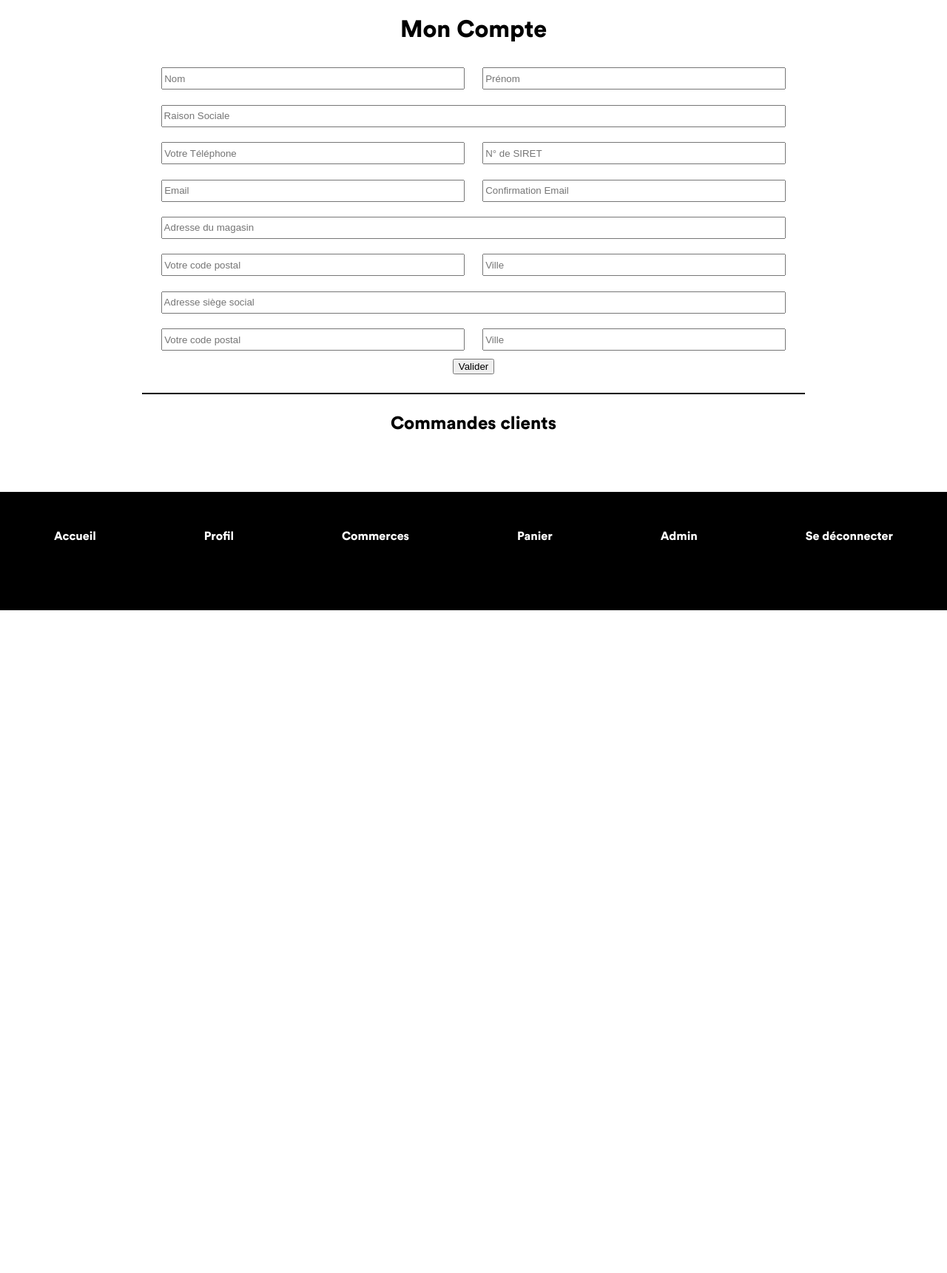
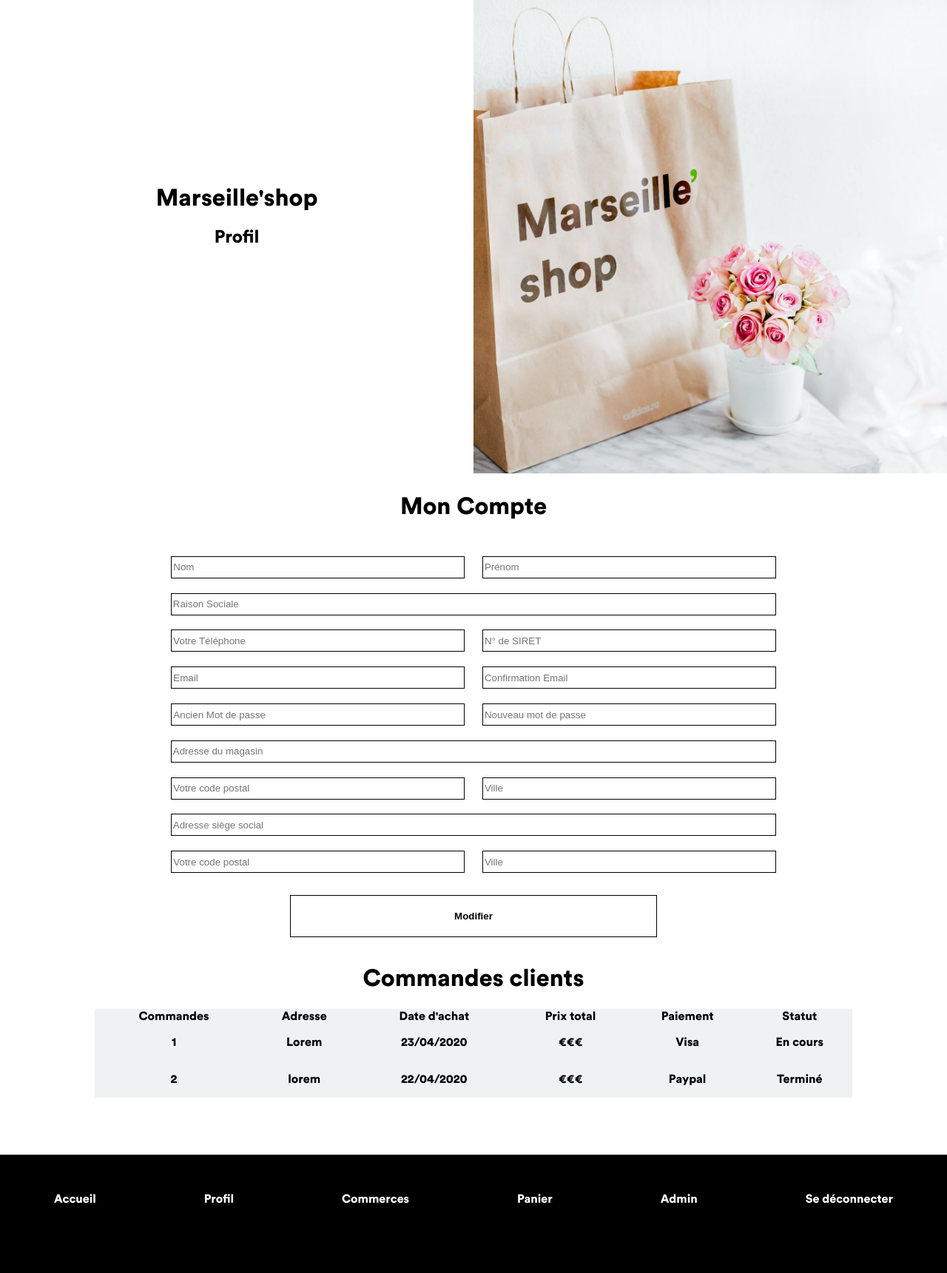
Before and after one commit to celine-emptoz-lacote/confinement, a PHP site: page /profil_commercant.php in a window 1280 px wide. Shown: the part 80-1801 px from the top of the page at 74% size. Before the commit the page ends 905 px from the top, so only its background shows below. Run offline with PHP 8.4, Linux system fonts and the light colour scheme.

Commit message:
Réalisation page inscription_commercant.php et profil_commercant.php

```diff
--- a/css/styles.css
+++ b/css/styles.css
@@ -60,12 +60,12 @@ header nav a:hover{
     transform: scale(1.2);
 }
 /*MAIN*/
-#first-section{
+.first-section{
     display: flex;
     justify-content: space-around;
-    padding: 5%;
+
 }
-#connect{
+.connect{
     display: flex;
     flex-direction: column;
     justify-content: center;
@@ -73,12 +73,12 @@ header nav a:hover{
     width: 50%;
     padding: 1em;
 }
-#connect h1{
+.connect h1{
     margin: 0;
     font-size: 2em;
 
 }
-#connect a{
+.connect a{
     width: 40%;
     text-decoration: none;
     background: black;
@@ -88,10 +88,10 @@ header nav a:hover{
     text-align: center;
 
 }
-#index-image-shop{
+.index-image-shop{
     width: 50%;
 }
-#index-image-shop img{
+.index-image-shop img{
     width: 100%;
 
 
@@ -275,7 +275,31 @@ form input {
 input[type="submit"] {
     width: 30%;
 }
+/**Inscription commerçant**/
 
+.main-pro-form{
+    background: #eef2f3;
+    height: 100%;
+}
+.pro-form{
+    margin: auto;
+    width: 80%;
+    padding: 1em;
+
+}
+.pro-form input{
+    border: 1px solid black;
+
+}
+.valider{
+    padding: 2%;
+    width: 50%;
+    margin-top: 2%;
+    background: white;
+    font-weight: bold;
+    border: 1px solid black;
+    cursor: pointer;
+}
 
 
 /****** profil ***/
@@ -284,6 +308,31 @@ input[type="submit"] {
     margin: 2% auto;
     border: 1px solid black;
 }
+/**Profil commerçant**/
+.profil-pro h2{
+    text-align: start;
+
+}
+.profil_table2 {
+    width: 80%;
+    margin: auto;
+    border-collapse: collapse;
+    font-size: 16px;
+}
+
+.profil_table2 thead tr {
+    background-color: #c2c6c7;
+    border-top: 1px solid black;
+    border-bottom: 1px solid black;
+}
+
+.profil_table2 tbody {
+    background-color: #eef2f3;
+}
+.profil_table2  td {
+    padding: 1.5%;
+}
+
 
 /****** CONNEXION ****/
 
--- a/profil_commercant.php
+++ b/profil_commercant.php
@@ -17,20 +17,31 @@
             <a href="#">Se déconnecter</a>
         </nav>
     </header>
-    <main>
+    <main class="profil-pro">
+    <section class="first-section">
+            <section class="connect">
+                <h1 class="index-shop-name"> Marseille'shop</h1>
+                <h2>Profil<h2>
+
+            </section>
+            <section class="index-image-shop">
+                <img src="src/images/marseilleshop.png" alt="Photo illustration">
+            </section>
+        </section>
+
         <h1>Mon Compte</h1>
+        <section>
             <form action="" method="" class="pro-form">
                 <div>
-                <input  type="password" name="" id="" placeholder="Nom" required>
-                <input type="password" name="" id="" placeholder="Prénom" required>
+                    <input  type="text" name="" id="" placeholder="Nom" required>
+                    <input type="text" name="" id="" placeholder="Prénom" required>
                 </div>
+
 
                 <input  type="text" name="" id="" placeholder="Raison Sociale"   required>
 
                 <div>
-                <input type="tel" id="" name="" placeholder="Votre Téléphone"
-             pattern="[0-9]{2}-[0-9]{2}-[0-9]{2}-[0-9]{2}-[0-9]{2}" placeholder="06-XX-XX-XX-XX"
-             >
+                    <input type="tel" id="" name="" placeholder="Votre Téléphone" pattern="[0-9]{2}-[0-9]{2}-[0-9]{2}-[0-9]{2}-[0-9]{2}" placeholder="06-XX-XX-XX-XX" >
                     <input type="number" id="" name="" placeholder="N° de SIRET">
                 </div>
 
@@ -38,6 +49,11 @@
 
                     <input type="email" name="" id="" placeholder="Email" required>
                     <input type="text" name="" id="" placeholder="Confirmation Email" required>
+                </div>
+
+                <div>
+                    <input  type="password" name="" id="" placeholder="Ancien Mot de passe" required>
+                    <input type="password" name="" id="" placeholder="Nouveau mot de passe" required>
                 </div>
 
 
@@ -55,13 +71,43 @@
                     <input type="text" id="" name="" placeholder="Ville" required>
                 </div>
 
-            <button type="submit">Valider</button>
+                <button  class="valider" type="submit">Modifier</button>
+
 
 
             </form>
-        <hr class="profil_hr">
+        </section >
+        <h1>Commandes clients<h1>
         <section>
-            <h1>Commandes clients<h1>
+            <table class="profil_table2">
+                <tbody>
+                <tr>
+                    <th>Commandes</th>
+                    <th>Adresse</th>
+                    <th>Date d'achat</th>
+                    <th>Prix total</th>
+                    <th>Paiement</th>
+                    <th>Statut</th>
+                </tr>
+                <tr>
+                    <td>1</td>
+                    <td>Lorem</td>
+                    <td>23/04/2020</td>
+                    <td>€€€</td>
+                    <td>Visa</td>
+                    <td>En cours</td>
+                </tr>
+                <tr>
+                    <td>2</td>
+                    <td>lorem</td>
+                    <td>22/04/2020</td>
+                    <td>€€€</td>
+                    <td>Paypal</td>
+                    <td>Terminé</td>
+                </tr>
+            </tbody>
+            </table>
+
         </section>
     </main>
 
```
Also changed, not shown: index.php (+4 -4 lines), inscription_commercant.php (+20 -5 lines), repertoire_commercant.php (added, +37 -0 lines), src/images/images-boutiques/Kaas.jpeg (renamed from css/images/images-boutiques/Kaas.jpeg), src/images/images-boutiques/P222335.png (renamed from css/images/images-boutiques/P222335.png), src/images/images-boutiques/beef-1814638_1280.webp (renamed from css/images/images-boutiques/beef-1814638_1280.webp), src/images/images-boutiques/cheese-1238395_1280.webp (renamed from css/images/images-boutiques/cheese-1238395_1280.webp), src/images/images-boutiques/clé-molette.jpg (renamed from css/images/images-boutiques/clé-molette.jpg), src/images/images-boutiques/corbeille-de-fruits.jpg (renamed from css/images/images-boutiques/corbeille-de-fruits.jpg), src/images/images-boutiques/light.jpg (renamed from css/images/images-boutiques/light.jpg), src/images/images-boutiques/paint.jpg (renamed from css/images/images-boutiques/paint.jpg), src/images/viandes/agneau.JPG (renamed from css/images/viandes/agneau.JPG), src/images/viandes/boeuf1.JPG (renamed from css/images/viandes/boeuf1.JPG), src/images/viandes/la-pluma.JPG (renamed from css/images/viandes/la-pluma.JPG), 3 more files. Lines whose indentation alone changed are shown as unchanged.
